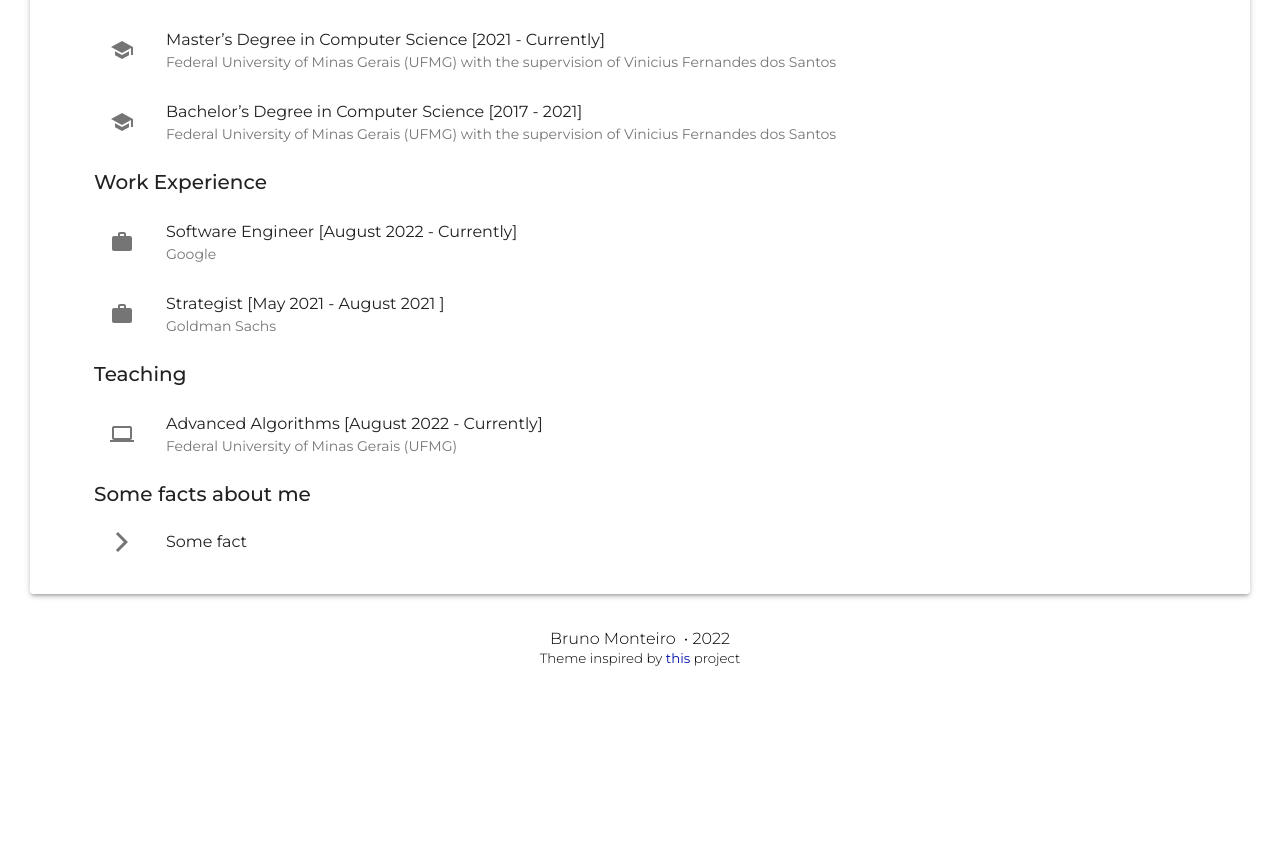
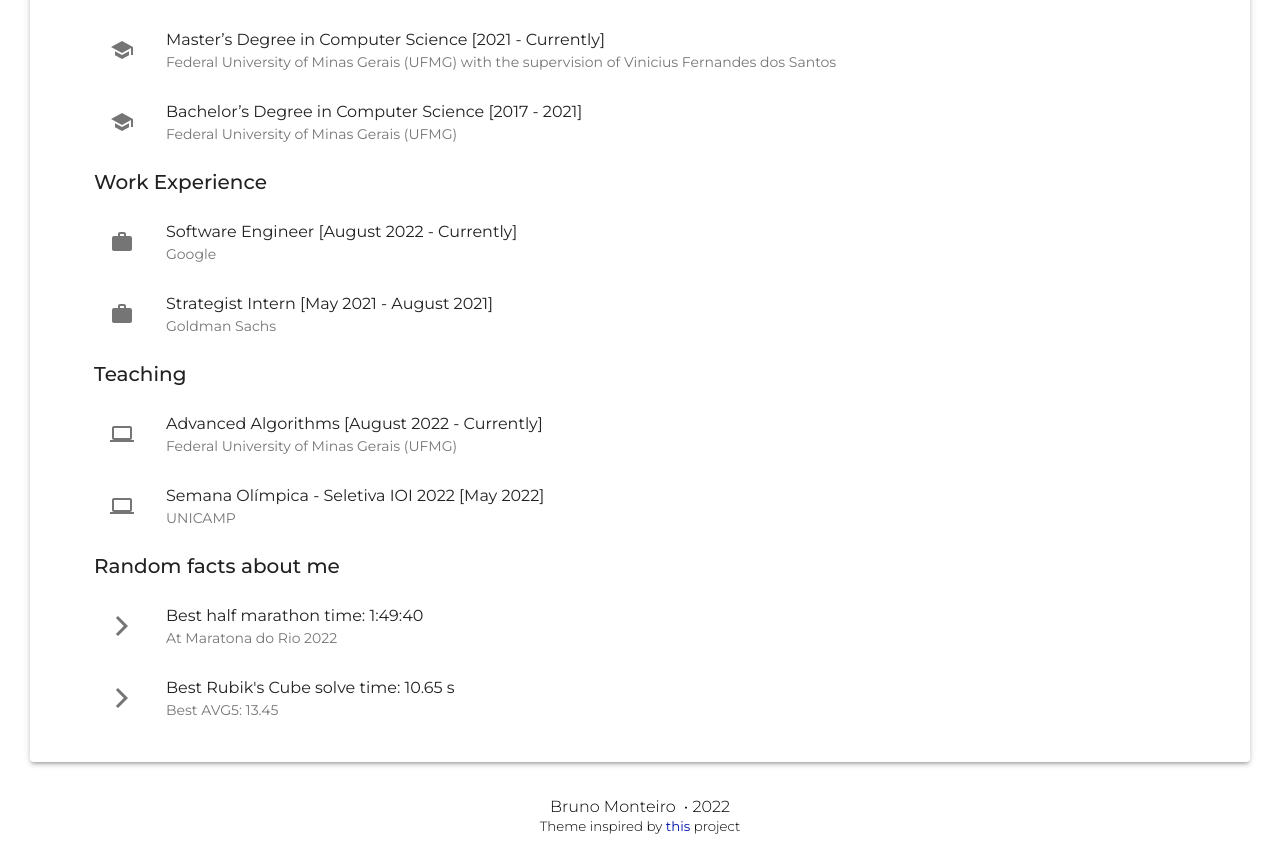
Before and after one commit to brunomaletta/brunomaletta.github.io, a React (Create React App) app: page / in a window 1280 px wide. Shown: the part 604-1464 px from the top of the page. Before the commit the page ends 1296 px from the top, so only its background shows below. Built offline with nearby package versions, Linux system fonts and the light colour scheme.

Commit message:
Agora sei mexer

```diff
--- a/src/components/Education.component.jsx
+++ b/src/components/Education.component.jsx
@@ -29,7 +29,7 @@ function EducationComponent() {
                   </ListItemIcon>
                   <ListItemText
                     primary="Bachelor’s Degree in Computer Science [2017 - 2021]"
-                    secondary='Federal University of Minas Gerais (UFMG) with the supervision of Vinicius Fernandes dos Santos'
+                    secondary='Federal University of Minas Gerais (UFMG)'
                   />
                 </ListItem>
             </List>
--- a/src/components/Random.component.jsx
+++ b/src/components/Random.component.jsx
@@ -11,15 +11,24 @@ const Random = styled.div`
 function RandomComponent() {
     return (
         <Random>
-            <Typography variant="h6" component="h3">Some facts about me</Typography>
+            <Typography variant="h6" component="h3">Random facts about me</Typography>
             <List>
                 <ListItem>
                   <ListItemIcon>
                     <ArrowForwardIos/>
                   </ListItemIcon>
                   <ListItemText
-                    primary="Some fact"
-                    // secondary='Federal University of Minas Gerais (UFMG)'
+                    primary="Best half marathon time: 1:49:40"
+                    secondary="At Maratona do Rio 2022"
+                  />
+                </ListItem>
+                <ListItem>
+                  <ListItemIcon>
+                    <ArrowForwardIos/>
+                  </ListItemIcon>
+                  <ListItemText
+                    primary="Best Rubik's Cube solve time: 10.65 s"
+                    secondary="Best AVG5: 13.45"
                   />
                 </ListItem>
             </List>
--- a/src/components/Teaching.component.jsx
+++ b/src/components/Teaching.component.jsx
@@ -19,7 +19,16 @@ function TeachingComponent() {
                   </ListItemIcon>
                   <ListItemText
                     primary="Advanced Algorithms [August 2022 - Currently]"
-                    secondary='Federal University of Minas Gerais (UFMG)'
+                    secondary="Federal University of Minas Gerais (UFMG)"
+                  />
+                </ListItem>
+                <ListItem>
+                  <ListItemIcon>
+                    <Computer/>
+                  </ListItemIcon>
+                  <ListItemText
+                    primary="Semana Olímpica - Seletiva IOI 2022 [May 2022]"
+                    secondary="UNICAMP"
                   />
                 </ListItem>
             </List>
--- a/src/components/WorkExperience.component.jsx
+++ b/src/components/WorkExperience.component.jsx
@@ -28,7 +28,7 @@ function WorkComponent() {
                     <Work/>
                   </ListItemIcon>
                   <ListItemText
-                    primary="Strategist [May 2021 - August 2021 ]"
+                    primary="Strategist Intern [May 2021 - August 2021]"
                     secondary='Goldman Sachs'
                   />
                 </ListItem>
```
Also changed, not shown: 2 other files (tests, documents, lock files or other folders).
